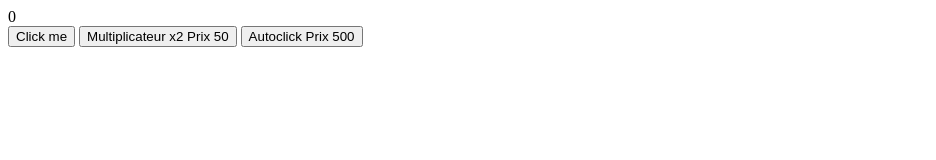
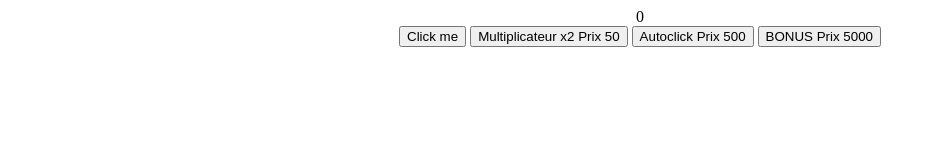
Before and after one commit to nathanclerc/JsCookieClicker, a plain HTML site: page js-cookie-clicker-master/cookie/index.html in a window 1280 px wide. Shown: the whole page, without its empty margins (0-936 px from the left). Drawn offline with Linux system fonts and the light colour scheme.

Commit message:
Ex12 fini debut exo 13

```diff
--- a/js-cookie-clicker-master/cookie/app.js
+++ b/js-cookie-clicker-master/cookie/app.js
@@ -2,6 +2,7 @@ var clic =$('#clickme');
 var autoclic=$('#autoclick');
 var div = $('#display');
 var multiply= $('#multiply');
+var bonus = $('#')
 var compteur = 1;
 var score = 0;
 var mult= 50;
@@ -31,6 +32,7 @@ autoclic.click(function(){
 	if (score>=500) {
 		auto++;
 		score = score - prixauto;
+		$(this).prop("disabled",true);
 		setInterval(function(){
 			 score = score +auto;
 			 div.html(score);
--- a/js-cookie-clicker-master/cookie/index.html
+++ b/js-cookie-clicker-master/cookie/index.html
@@ -10,10 +10,11 @@
 <div id="display">
 	0
 </div>
-<div>
+<div id="button">
 	<button id="clickme">Click me</button>
 	<button id="multiply">Multiplicateur x2 Prix 50</button>
 	<button id="autoclick">Autoclick Prix 500</button>
+	<button id="bonus">BONUS Prix 5000</button>
 </div>
 <script type="text/javascript" src="app.js"></script>
 </body>
--- a/js-cookie-clicker-master/cookie/style.css
+++ b/js-cookie-clicker-master/cookie/style.css
@@ -0,0 +1,3 @@
+#display, #button{
+	text-align: center;
+}
```
